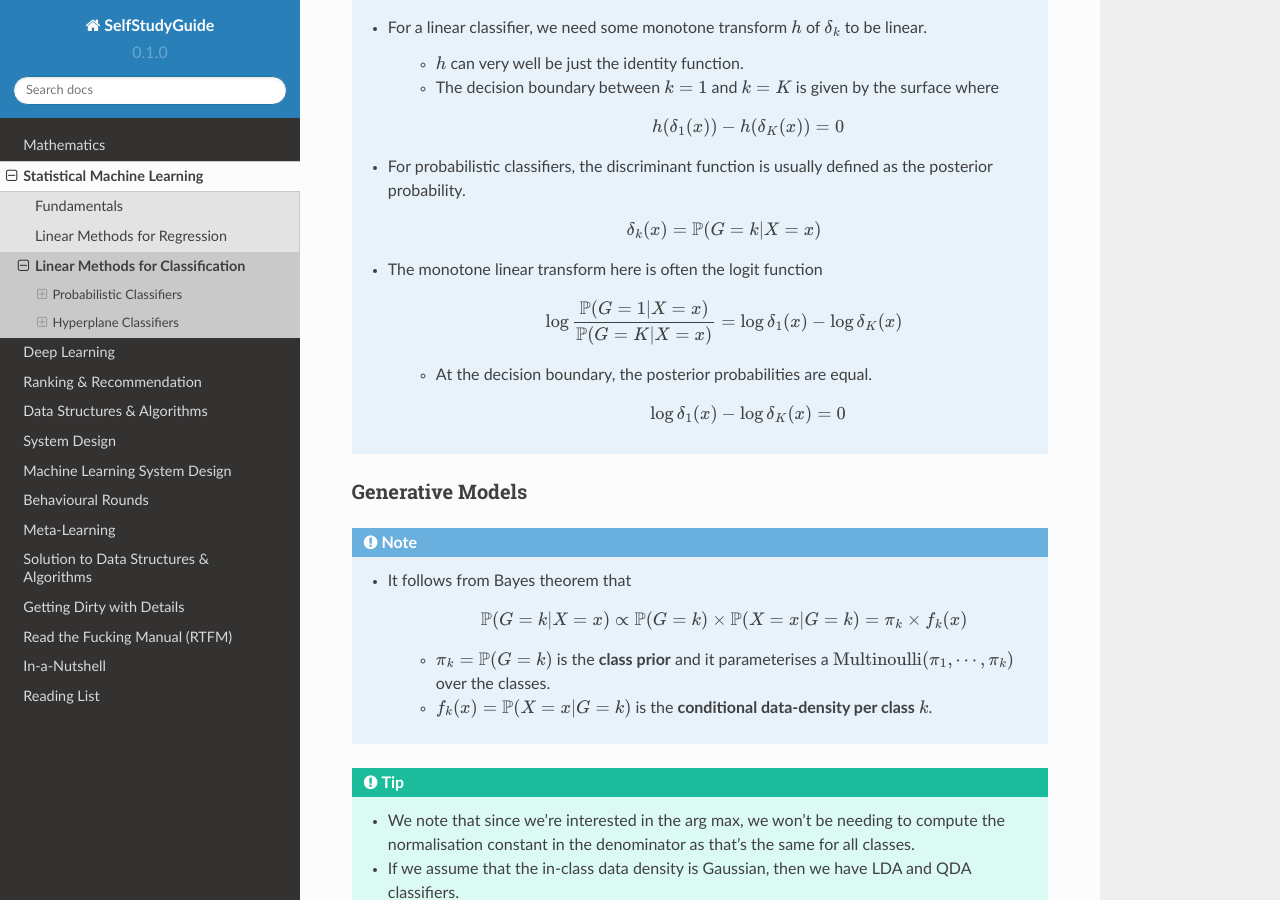
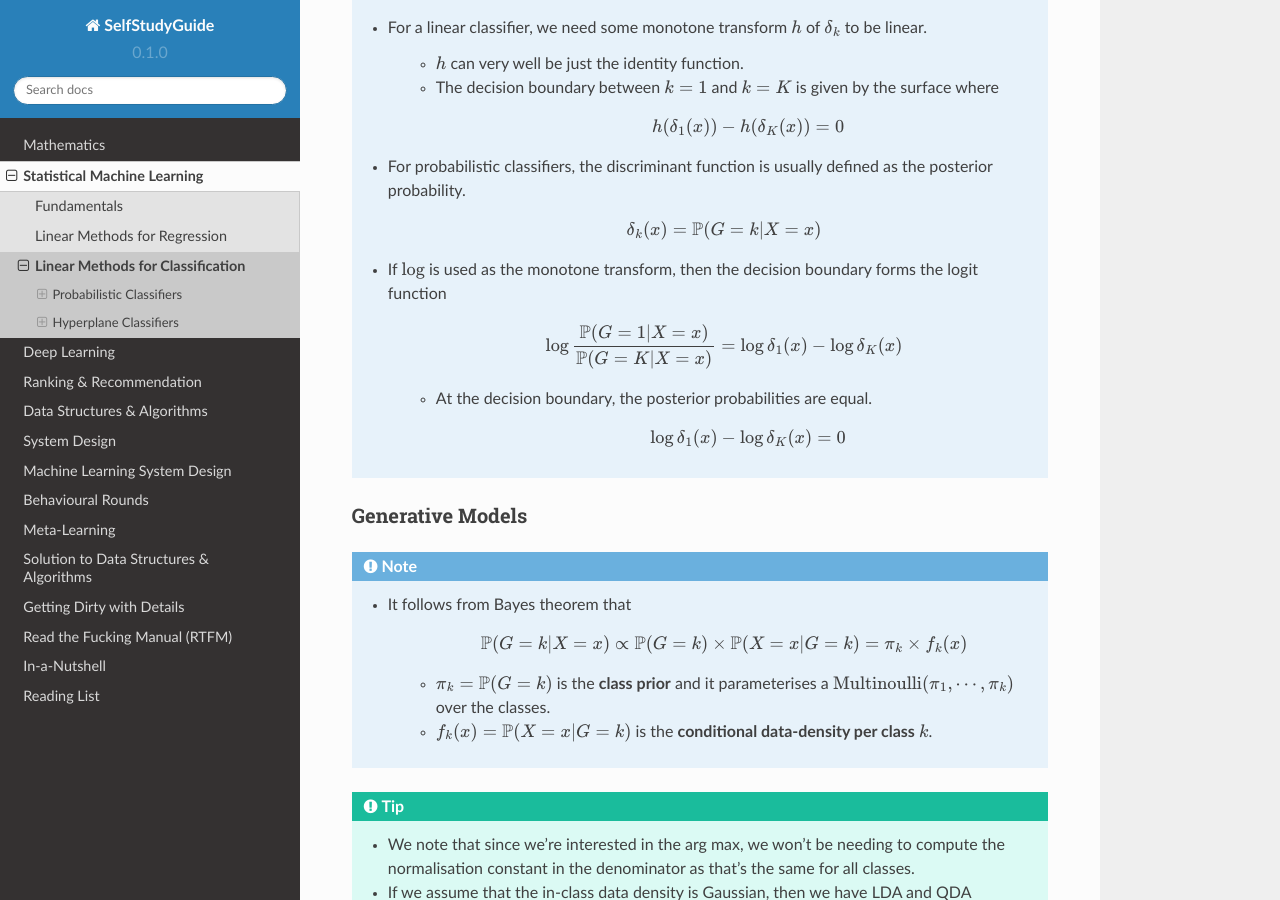
Before and after one commit to uselesstechjunks/leetcode, a Sphinx documentation site: the page built from docs/source/ml/linearcls.rst, in a window 1280 px wide and 900 px high, scrolled down 650 px. Built offline with Sphinx 7.4.7 and the Read the Docs theme 2.0.0, drawn with Linux system fonts in a browser that asks for light colours.

Commit message:
Update linearcls.rst

```diff
--- a/docs/source/ml/linearcls.rst
+++ b/docs/source/ml/linearcls.rst
@@ -26,7 +26,7 @@ Probabilistic Classifiers
 	* For probabilistic classifiers, the discriminant function is usually defined as the posterior probability.
 
 		.. math:: \delta_k(x)=\mathbb{P}(G=k|X=x)
-	* The monotone linear transform here is often the logit function
+	* If :math:`\log` is used as the monotone transform, then the decision boundary forms the logit function
 
 		.. math:: \log\frac{\mathbb{P}(G=1|X=x)}{\mathbb{P}(G=K|X=x)}=\log\delta_1(x)-\log\delta_K(x)
 
```
